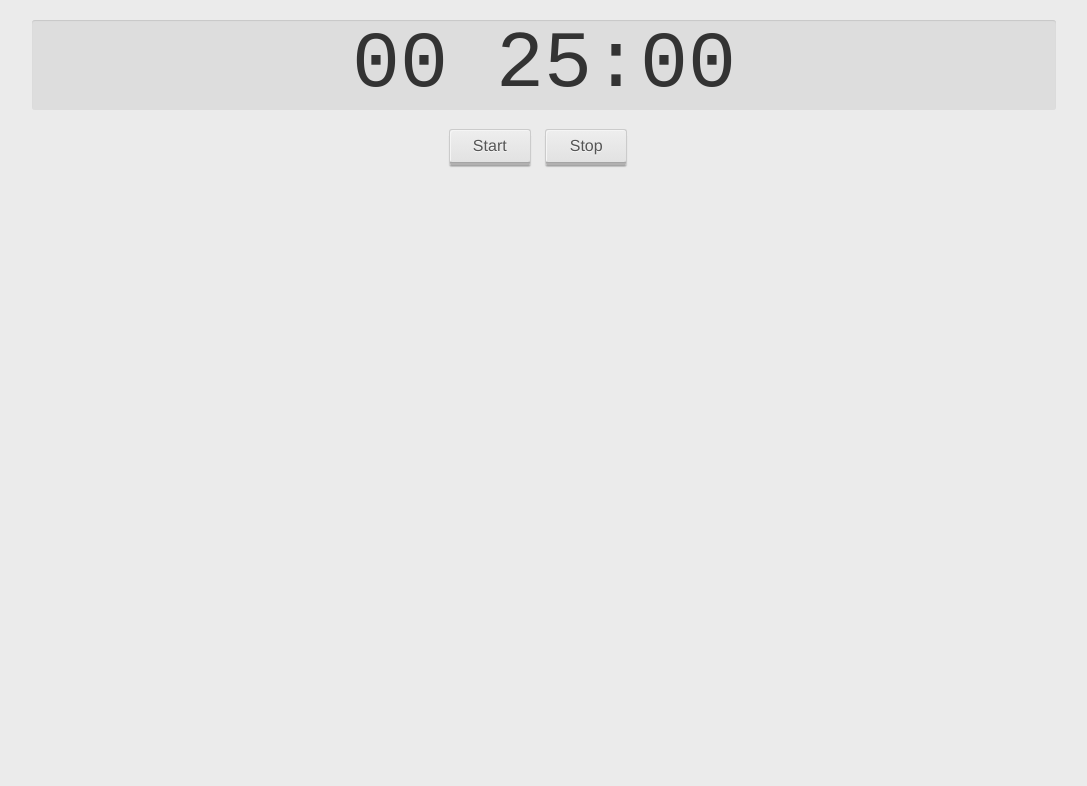
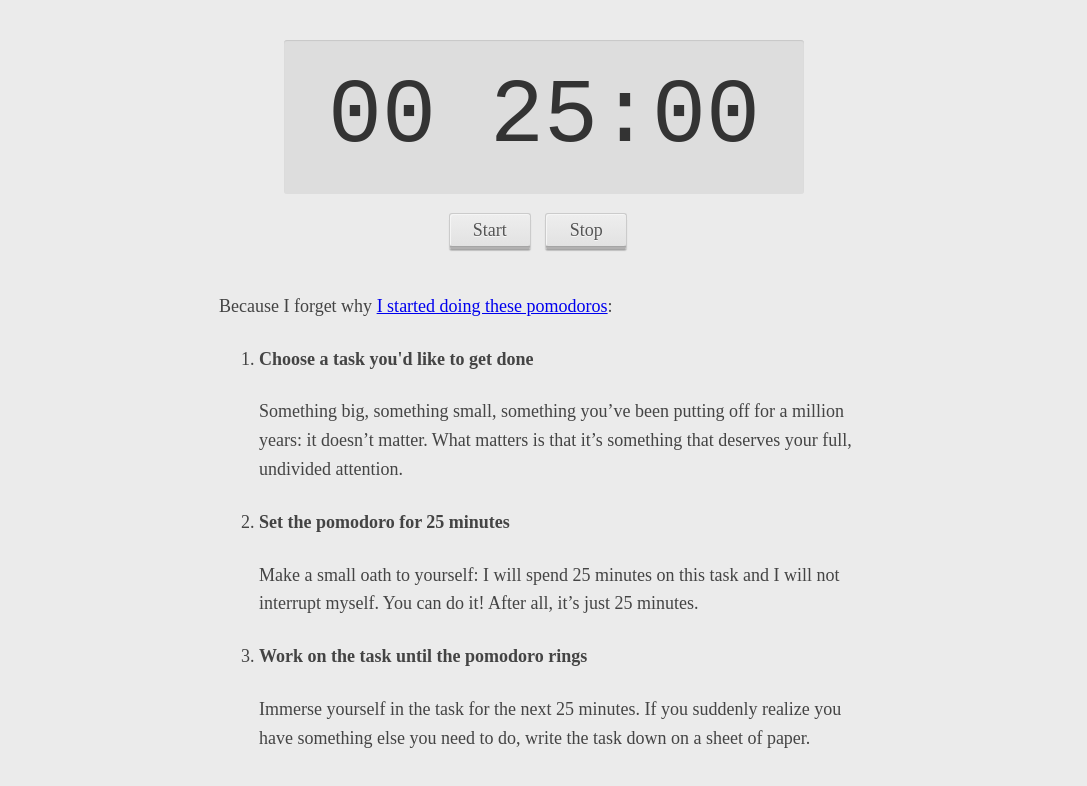
Before and after one commit to ianchanning/pom.ianchanning.com, a plain HTML site: page index.html in a window 1280 px wide. Shown: the whole page, without its empty margins (96-1183 px from the left). Drawn offline with nearby package versions, Linux system fonts and the light colour scheme.

Commit message:
Add in some notes on pomodoros
Remove the reset stylesheet and replace it with the bettermotherfuckingwebsite styles

```diff
--- a/css/style.css
+++ b/css/style.css
@@ -1,10 +1,13 @@
 /* reset.css */
-html,body,div,span,applet,object,iframe, h1,h2,h3,h4,h5,h6,p,blockquote,pre, a,abbr,acronym,address,big,cite,code, del,dfn,em,font,img,ins,kbd,q,s,samp, small,strike,strong,sub,sup,tt,var, dl,dt,dd,ol,ul,li, fieldset,form,label,legend, table,caption,tbody,tfoot,thead,tr,th,td{margin:0;padding:0;border:0;font-weight:inherit;font-style:inherit;font-size:100%;font-family:inherit;vertical-align:baseline;}
-body{background:white;color:#333;font-family:helvetica,arial,sans-serif;line-height:1;}
+/*html,body,div,span,applet,object,iframe, h1,h2,h3,h4,h5,h6,p,blockquote,pre, a,abbr,acronym,address,big,cite,code, del,dfn,em,font,img,ins,kbd,q,s,samp, small,strike,strong,sub,sup,tt,var, dl,dt,dd,ol,ul,li, fieldset,form,label,legend, table,caption,tbody,tfoot,thead,tr,th,td{margin:0;padding:0;border:0;font-weight:inherit;font-style:inherit;font-size:100%;font-family:inherit;vertical-align:baseline;}*/
+
+/* http://bettermotherfuckingwebsite.com/ */
+body{margin:40px auto;max-width:650px;line-height:1.6;font-size:18px;color:#444;padding:0 10px}
+h1,h2,h3{line-height:1.2}
 
 /* style.css */
-body{text-align:center;}
 h1 {font-size: 25px}
+.chker{text-align: center;}
 .chker > p{border-radius:3px;font-family:"Courier New";padding:5px 0;width:80%;margin:20px auto;text-align:center;}
 /*@link https://dribbble.com/shots/1012575--Freebie-Timer*/
 /*light*/
--- a/index.html
+++ b/index.html
@@ -18,6 +18,14 @@
 				<a href="#" class="stop button gray">Stop</a>
 			</div>
 		</div>
+		<p>Because I forget why <a href="http://pomodorotechnique.com/get-started/">I started doing these pomodoros</a>:</p>
+		<p>
+			<ol>
+				<li><h4>Choose a task you'd like to get done</h4> Something big, something small, something you’ve been putting off for a million years: it doesn’t matter. What matters is that it’s something that deserves your full, undivided attention.</li>
+				<li><h4>Set the pomodoro for 25 minutes</h4>Make a small oath to yourself: I will spend 25 minutes on this task and I will not interrupt myself. You can do it! After all, it’s just 25 minutes.</li>
+				<li><h4>Work on the task until the pomodoro rings</h4>Immerse yourself in the task for the next 25 minutes. If you suddenly realize you have something else you need to do, write the task down on a sheet of paper.</li>
+			</ol>
+		</p>
 
 		<script type="text/javascript" src="//code.jquery.com/jquery-1.11.3.min.js"></script>
 		<script type="text/javascript" src="js/jquery.chk.js"></script>
```
